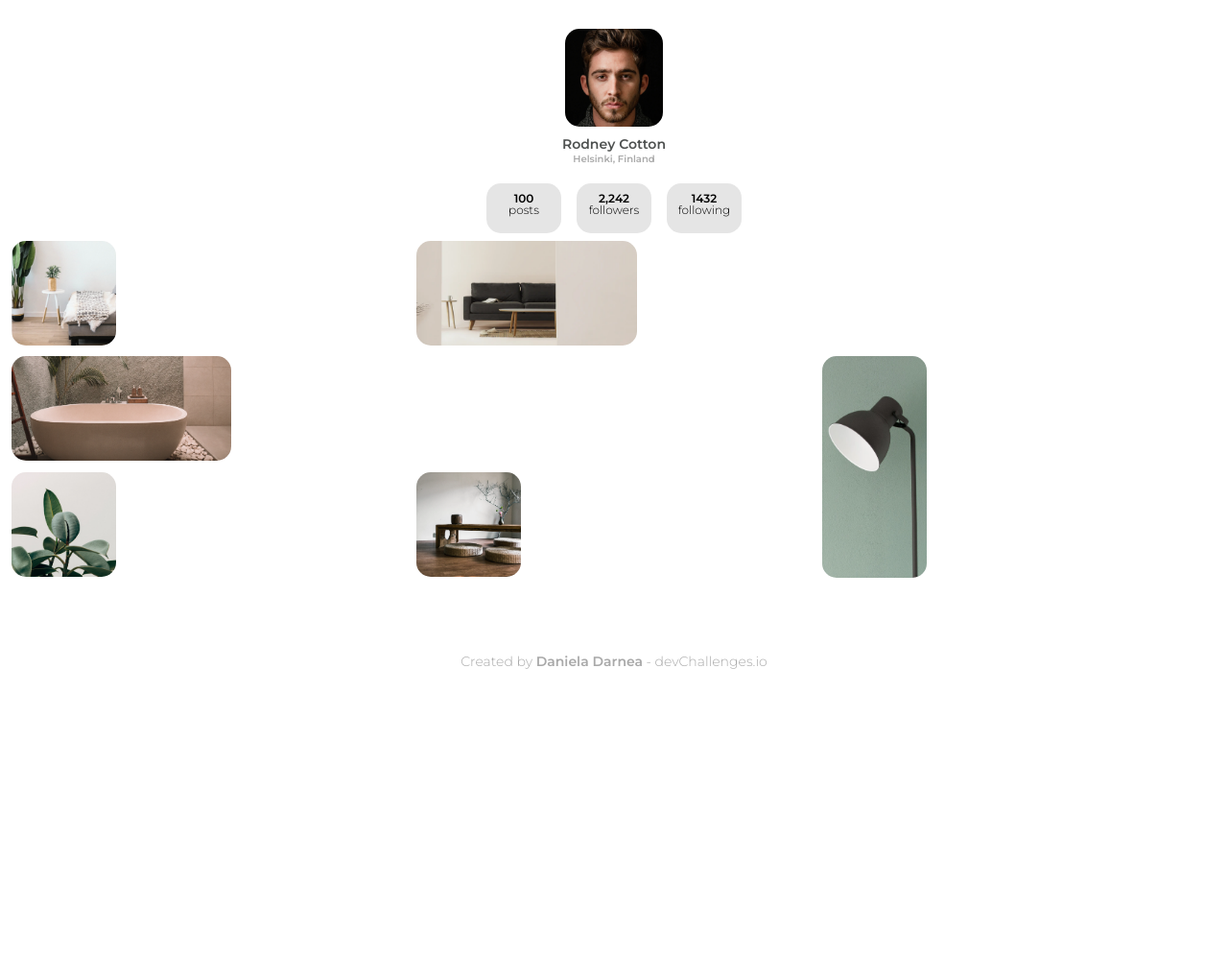
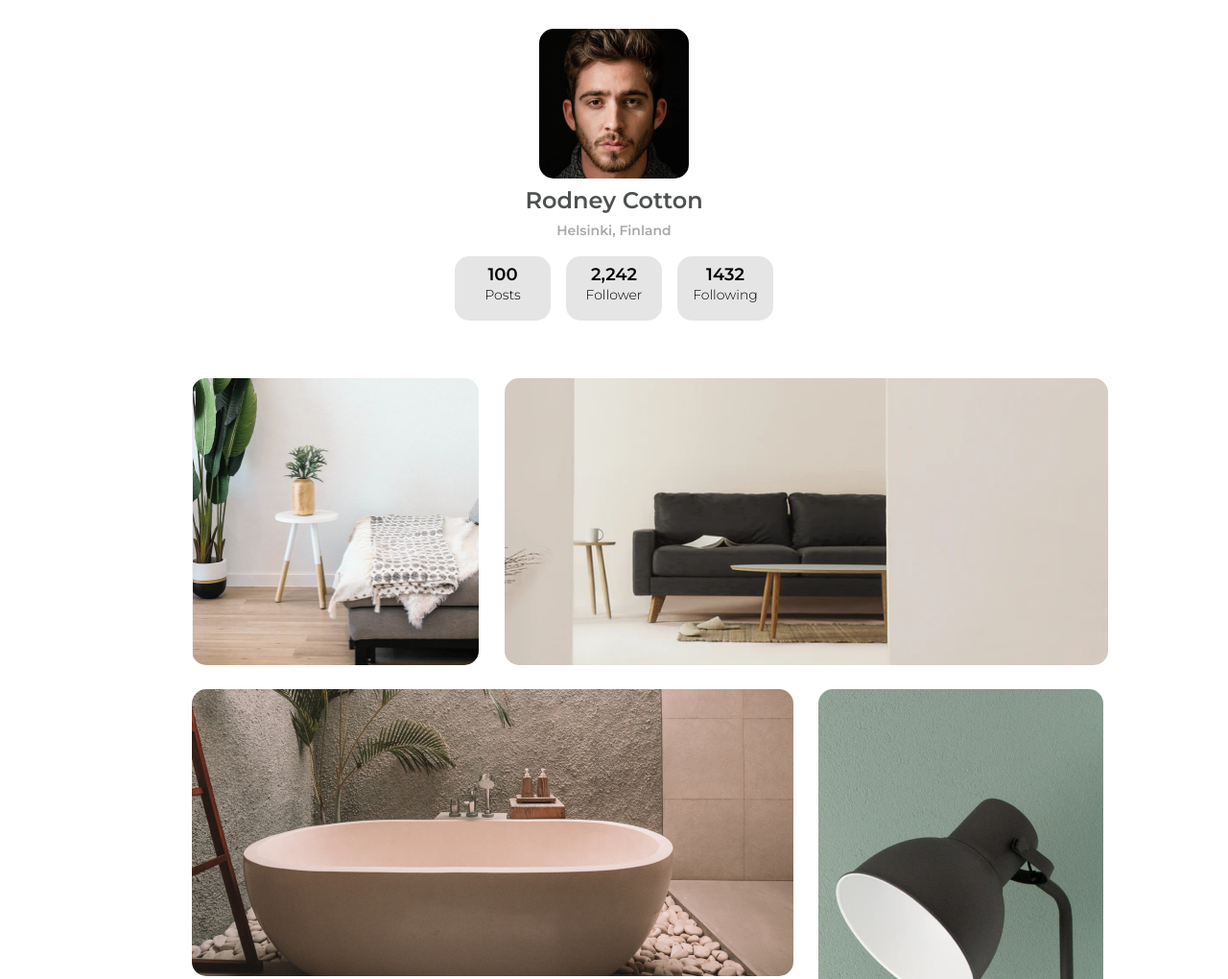
Before and after one commit to mdanieladla/gallery, a plain HTML site: page index.html in a window 1280 px wide. Shown: the top 1020 px of the page at 96% size. Before the commit the page ends 800 px from the top, so only its background shows below. Drawn offline with Linux system fonts and the light colour scheme.

Commit message:
added desktop version

```diff
--- a/index.html
+++ b/index.html
@@ -27,9 +27,18 @@
     </header>
     <main>
       <div class="account-info">
-        <p class="info"><span class="span-info">100</span> posts</p>
-        <p class="info"><span class="span-info">2,242</span> followers</p>
-        <p class="info"><span class="span-info">1432</span> following</p>
+        <div class="info">
+          <span class="span-info">100</span>
+          <p class="par-info">Posts</p>
+        </div>
+        <div class="info">
+          <span class="span-info">2,242</span>
+          <p class="par-info">Follower</p>
+        </div>
+        <div class="info">
+          <span class="span-info">1432</span>
+          <p class="par-info">Following</p>
+        </div>
       </div>
       <section class="photo-container">
         <img src="./images/photo1.png" alt="1" class="photo1" />
--- a/styles/main.css
+++ b/styles/main.css
@@ -136,3 +136,73 @@ body{
     font-weight: bolder;
     text-decoration: none;
 }
+
+/*************************** MEDIA QUERIES **********************/
+@media all and (min-width: 1024px) {
+/*HEADER*/
+    .rodney-img{
+        width: 156px;
+        height: 156px;
+    }
+
+    .header-title{
+        font-size: 1.5rem;
+        margin-bottom: 8px;
+    }
+
+    .header-subtitle{
+        font-size: .875rem;
+    }
+
+/*MAIN*/
+    .info{
+        width: 100px;
+        height: 67px;
+        font-size: .875rem;
+        margin-bottom: 60px;
+    }
+
+    .span-info{
+        font-size: 1.125rem;
+    }
+
+    .par-info{
+        margin-top: 5px;
+    }
+
+     .photo-container{
+         margin-left: 200px;
+        margin-right: 200px;
+        grid-gap: 25px;
+    }
+
+    .photo1{
+        width: 299px;
+        height: 299px;
+    }
+
+    .photo2{
+        width: 629px;
+        height: 299px;
+    }
+
+    .photo3{
+        width: 627px;
+        height: 299px;
+    }
+
+    .photo4{
+        width: 297px;
+        height: 630px;
+    }
+
+    .photo5{
+        width: 299px;
+        height: 299px;
+    }
+
+    .photo6{
+        width: 299px;
+        height: 299px;
+    }
+}
```
